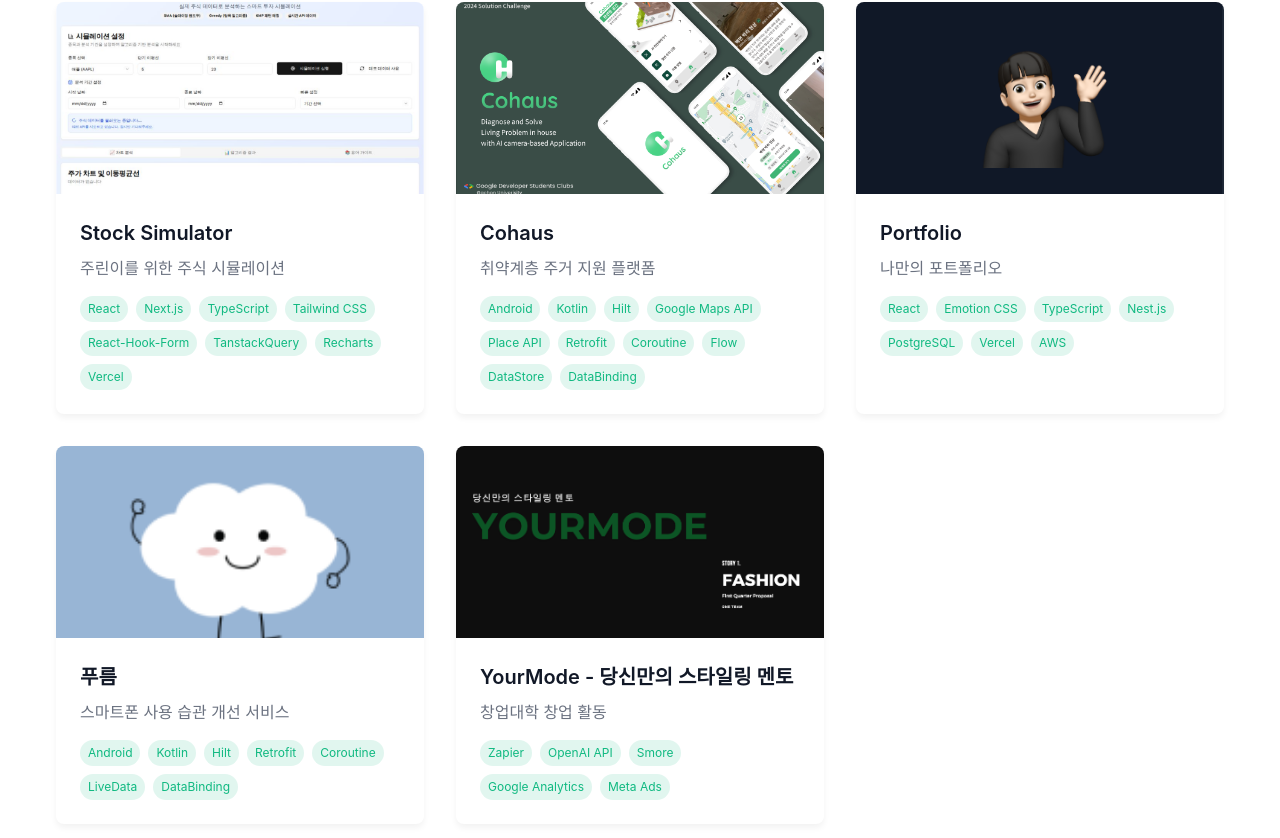
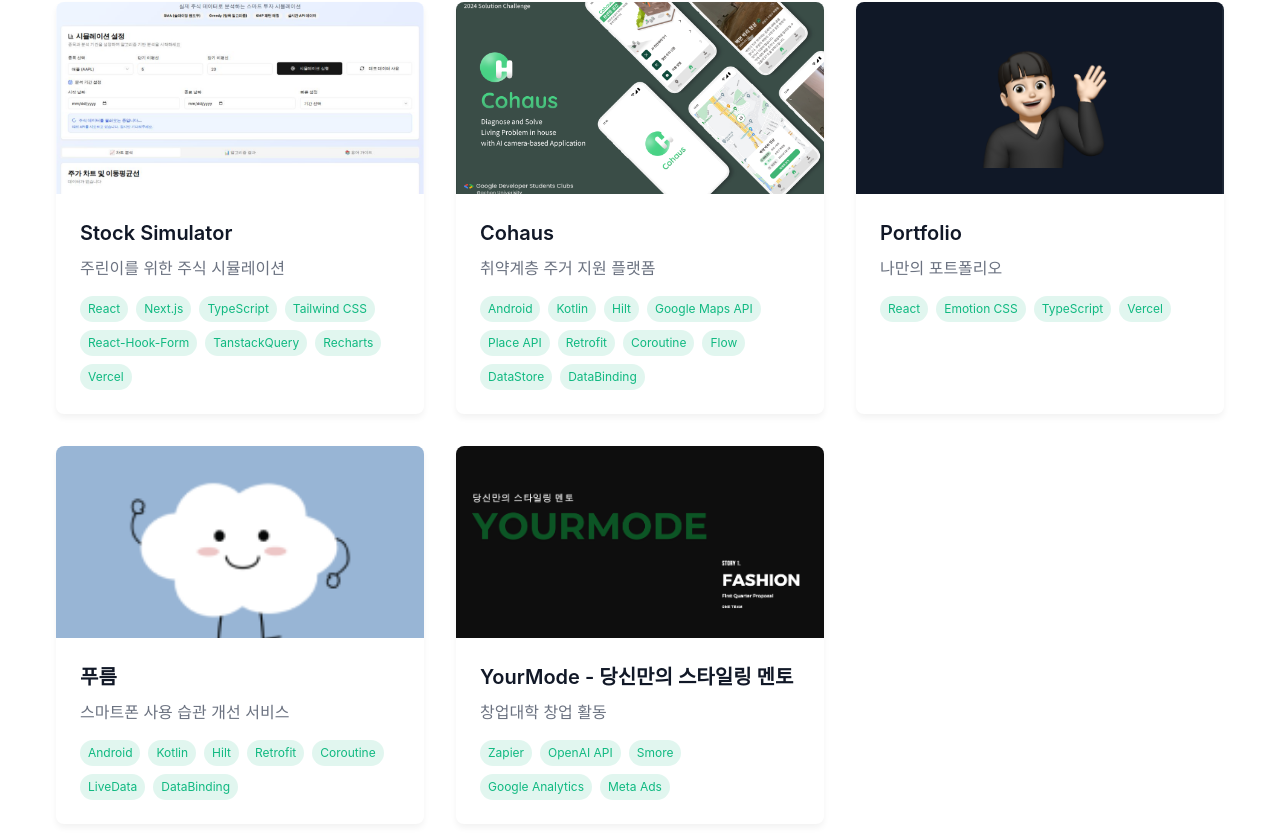
Before and after one commit to goorm-study-portfolio/minsu, a React (Vite) app: page / in a window 1280 px wide. Shown: the part 5182-6020 px from the top of the page. Built offline with nearby package versions, Linux system fonts and the light colour scheme.

Commit message:
:art: style: ui 수정

```diff
--- a/src/pages/home/components/Projects.tsx
+++ b/src/pages/home/components/Projects.tsx
@@ -95,7 +95,7 @@
     title: "Portfolio",
     description: "나만의 포트폴리오",
     thumbnail: ImgPortfolio,
-    technologies: ["React", "Emotion CSS", "TypeScript", "Nest.js", "PostgreSQL", "Vercel", "AWS"],
+    technologies: ["React", "Emotion CSS", "TypeScript", "Vercel"],
     summary: "나만의 개인 포트폴리오 제작을 위한 개인 프로젝트입니다.",
     features: ["AWS 배포", "포트폴리오 프로젝트 추가, 삭제, 수정 기능", "미디어 쿼리를 통한 반응형 UI", "Light/Dark 모드 적용"],
     contribution: "프론트엔드 개발 100%, 백엔드 설계 및 API 개발 예정, AWS 배포 예정",
```
